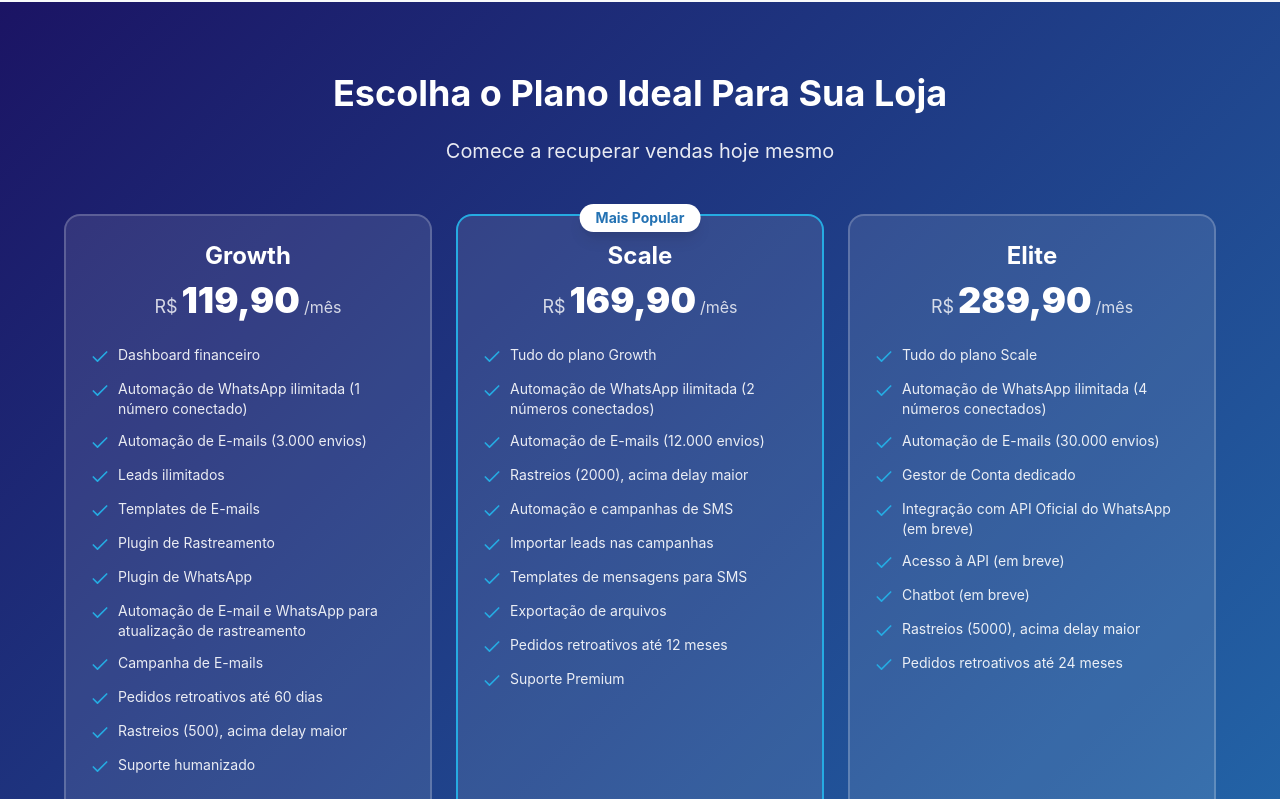
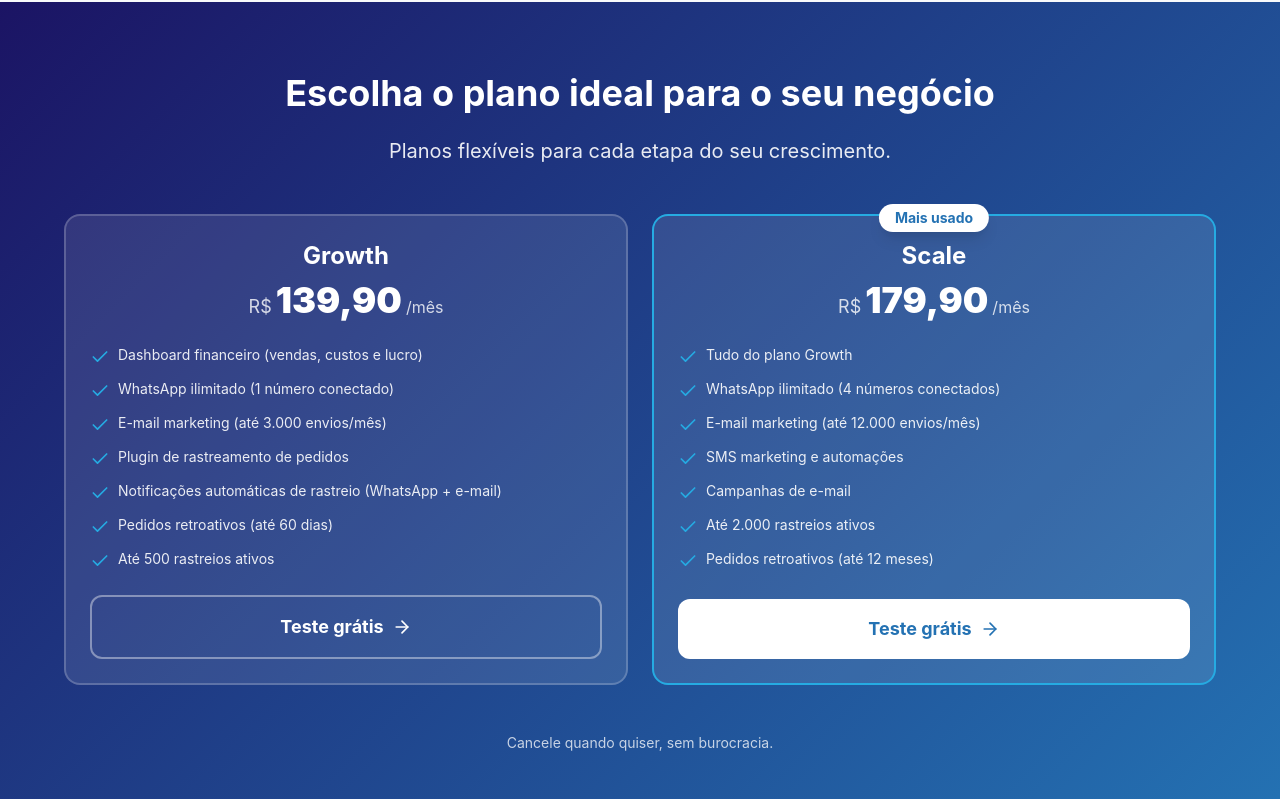
Before and after one commit to Clecias/Landing-Page-V2---Foco-em-Resultados-Artefato-interativo, a React (Vite) app: page / in a window 1280 px wide. Shown: the part 5000-5799 px from the top of the page. Built offline with nearby package versions, Linux system fonts and the light colour scheme.

Commit message:
Add pricing section

```diff
--- a/src/components/landing/PricingSection.jsx
+++ b/src/components/landing/PricingSection.jsx
@@ -3,55 +3,31 @@ import { ArrowRight, Check, Shield } from 'lucide-react';
 const plans = [
   {
     name: 'Growth',
-    price: '119,90',
+    price: '139,90',
     href: 'https://www.unicodrop.com.br/app/?t=cadastrar',
     features: [
-      'Dashboard financeiro',
-      'Automação de WhatsApp ilimitada (1 número conectado)',
-      'Automação de E-mails (3.000 envios)',
-      'Leads ilimitados',
-      'Templates de E-mails',
-      'Plugin de Rastreamento',
-      'Plugin de WhatsApp',
-      'Automação de E-mail e WhatsApp para atualização de rastreamento',
-      'Campanha de E-mails',
-      'Pedidos retroativos até 60 dias',
-      'Rastreios (500), acima delay maior',
-      'Suporte humanizado',
+      'Dashboard financeiro (vendas, custos e lucro)',
+      'WhatsApp ilimitado (1 número conectado)',
+      'E-mail marketing (até 3.000 envios/mês)',
+      'Plugin de rastreamento de pedidos',
+      'Notificações automáticas de rastreio (WhatsApp + e-mail)',
+      'Pedidos retroativos (até 60 dias)',
+      'Até 500 rastreios ativos',
     ],
   },
   {
     name: 'Scale',
-    price: '169,90',
+    price: '179,90',
     popular: true,
     href: 'https://www.unicodrop.com.br/app/?t=cadastrar&plano=2',
     features: [
       'Tudo do plano Growth',
-      'Automação de WhatsApp ilimitada (2 números conectados)',
-      'Automação de E-mails (12.000 envios)',
-      'Rastreios (2000), acima delay maior',
-      'Automação e campanhas de SMS',
-      'Importar leads nas campanhas',
-      'Templates de mensagens para SMS',
-      'Exportação de arquivos',
-      'Pedidos retroativos até 12 meses',
-      'Suporte Premium',
-    ],
-  },
-  {
-    name: 'Elite',
-    price: '289,90',
-    href: 'https://www.unicodrop.com.br/app/?t=cadastrar&plano=3',
-    features: [
-      'Tudo do plano Scale',
-      'Automação de WhatsApp ilimitada (4 números conectados)',
-      'Automação de E-mails (30.000 envios)',
-      'Gestor de Conta dedicado',
-      'Integração com API Oficial do WhatsApp (em breve)',
-      'Acesso à API (em breve)',
-      'Chatbot (em breve)',
-      'Rastreios (5000), acima delay maior',
-      'Pedidos retroativos até 24 meses',
+      'WhatsApp ilimitado (4 números conectados)',
+      'E-mail marketing (até 12.000 envios/mês)',
+      'SMS marketing e automações',
+      'Campanhas de e-mail',
+      'Até 2.000 rastreios ativos',
+      'Pedidos retroativos (até 12 meses)',
     ],
   },
 ];
@@ -67,14 +43,14 @@ export default function PricingSection() {
       <div className="max-w-6xl mx-auto">
         <div className="text-center mb-12">
           <h2 className="text-[clamp(1.75rem,4vw,2.25rem)] font-bold mb-4">
-            Escolha o Plano Ideal Para Sua Loja
+            Escolha o plano ideal para o seu negócio
           </h2>
           <p className="text-[clamp(1.05rem,2.4vw,1.25rem)] text-white/90">
-            Comece a recuperar vendas hoje mesmo
+            Planos flexíveis para cada etapa do seu crescimento.
           </p>
         </div>
 
-        <div className="grid md:grid-cols-3 gap-6 mb-12">
+        <div className="grid md:grid-cols-2 gap-6 mb-12">
           {plans.map((plan, idx) => (
             <div
               key={idx}
@@ -84,7 +60,7 @@ export default function PricingSection() {
             >
               {plan.popular && (
                 <div className="absolute -top-3 left-1/2 -translate-x-1/2 bg-white text-[#2472b3] px-4 py-1 rounded-full text-sm font-bold shadow-lg">
-                  Mais Popular
+                  Mais usado
                 </div>
               )}
               <div className="text-center mb-6">
@@ -113,30 +89,15 @@ export default function PricingSection() {
                 }`}
                 href={plan.href}
               >
-                Começar Agora
+                Teste grátis
                 <ArrowRight className="w-5 h-5 inline ml-2" />
               </a>
             </div>
           ))}
         </div>
 
-        <div className="text-center mb-8">
-          <Shield className="w-10 h-10 mx-auto mb-4 text-white" />
-          <p className="font-bold text-xl mb-2 text-white">
-            Garantia Incondicional de 30 Dias
-          </p>
-          <p className="text-lg text-white/90">
-            Use o sistema por 30 dias completos. Se ele não recuperar mais
-            dinheiro do que o valor da mensalidade, você recebe 100% do seu
-            investimento de volta. Sem perguntas, sem burocracia. O risco é
-            TODO meu.
-          </p>
-        </div>
-
         <div className="text-center">
-          <p className="text-sm text-white/75">
-            ✓ Ativação imediata • ✓ Cancele quando quiser • ✓ Suporte em português
-          </p>
+          <p className="text-sm text-white/75">Cancele quando quiser, sem burocracia.</p>
         </div>
       </div>
     </section>
```
